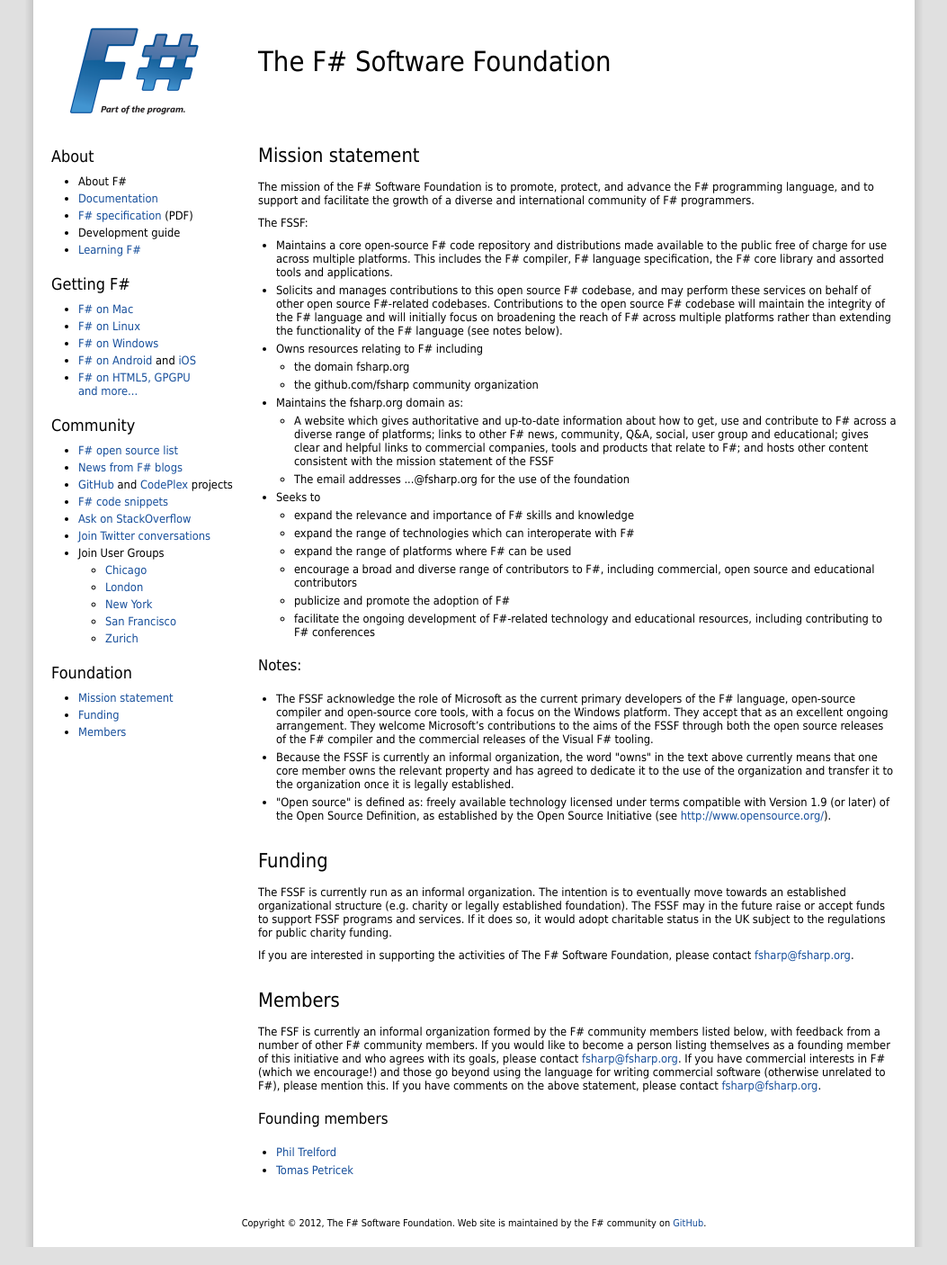
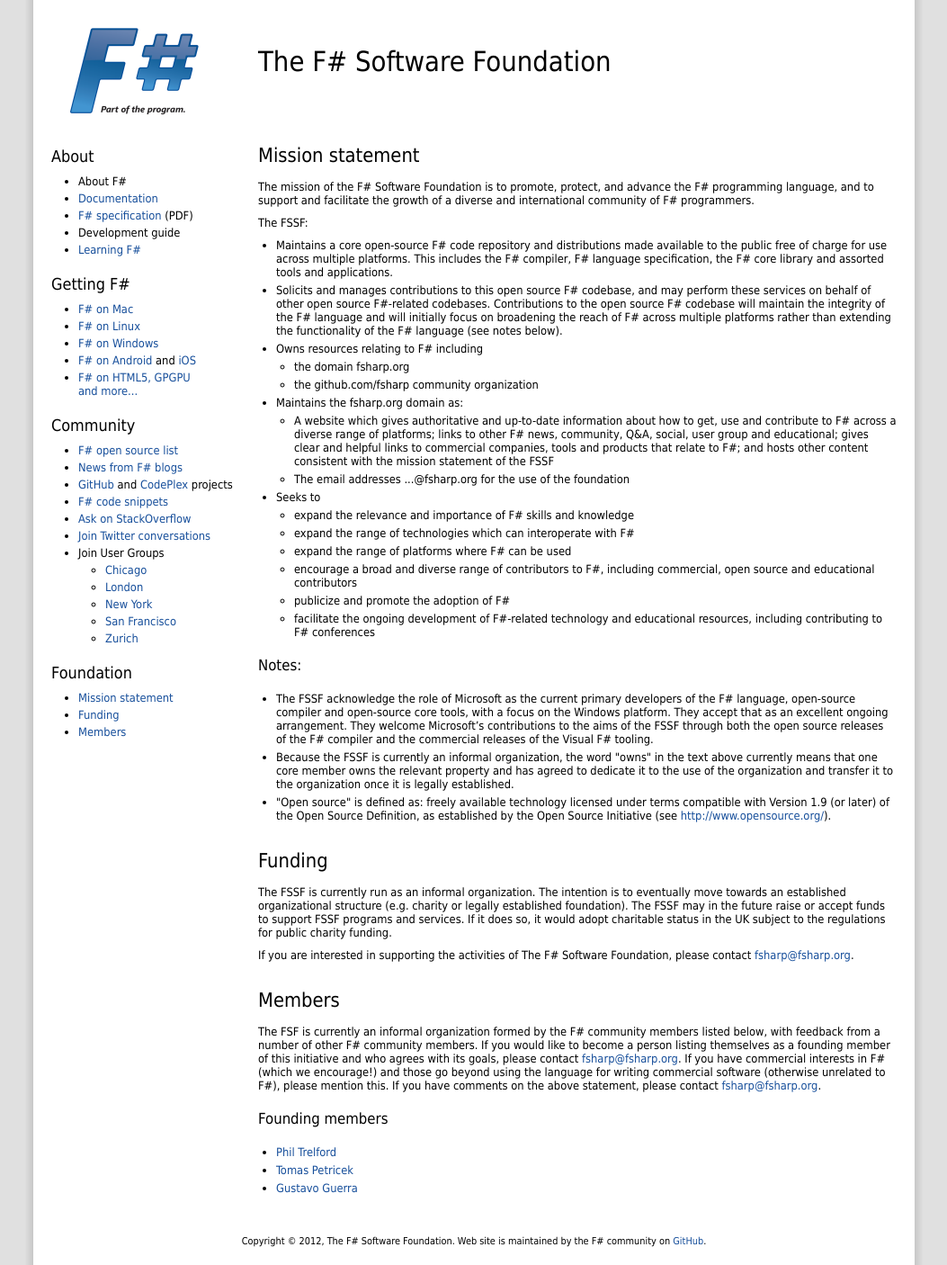
Before and after one commit to fsharp/fsharp.org, a Jekyll site: the page built from foundation.html, in a window 1280 px wide. Shown: the whole page at 90% size, without its empty margins (113-1166 px from the left). Built offline with Jekyll 4.4.1, drawn with Linux system fonts in a browser that asks for light colours; nearby versions of some CDN libraries; some web fonts are replaced; comment, search, counter and statistics services are not loaded.

Commit message:
Add Gustavo Guerra as a member

```diff
--- a/foundation.html
+++ b/foundation.html
@@ -63,5 +63,6 @@
 <ul>
   <li><a href="http://trelford.com/blog/">Phil Trelford</a></li>
   <li><a href="http://tomasp.net">Tomas Petricek</a></li>
+  <li><a href="http://blog.codebeside.org">Gustavo Guerra</a></li>
 </ul>
 </div>
```
